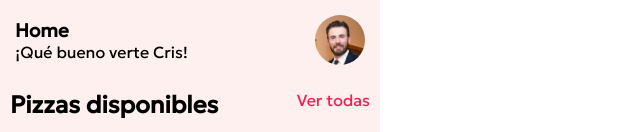
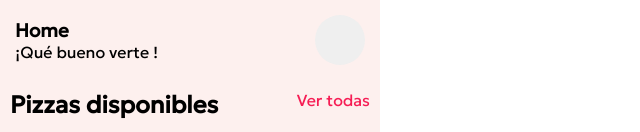
Before and after one commit to LizethYomairaMontoyaGarcia/Work2_Sprint3_web_Pizzas, a React (Create React App) app: page /homeInfo in a window 1280 px wide. Shown: the top 132 px of the page, without its empty margins (0-640 px from the left). Built offline with nearby package versions, Linux system fonts and the light colour scheme; no server answers; a web font is replaced by a local one.

Commit message:
Añadiendo los datos de usuario

```diff
--- a/src/layout/LayoutHomeUp.jsx
+++ b/src/layout/LayoutHomeUp.jsx
@@ -1,7 +1,10 @@
-import React from 'react';
+import React, { useContext } from 'react';
 import './layoutStyle.scss';
+import { PizzaContext } from "../useContex/PizzaContext";
 
 const LayoutHomeUp = () => {
+
+    const { userName } = useContext(PizzaContext);
 
     return (
         <>
@@ -9,13 +12,15 @@ const LayoutHomeUp = () => {
                 <section className="section__usuarioIngresado">
                     <div className="section__contenidoUsuario">
                         <h1>Home</h1>
-                       ¡Qué bueno verte Cris!
+                       ¡Qué bueno verte {userName}!
                     </div>
-                    <button className="section__imageUsuario"></button>
+                    <button className="section__imageUsuario">
+                        <img src="" alt="" />
+                    </button>
                 </section>
             </section>
         </>
     );
 };
 
-export default LayoutHomeUp;
+export default LayoutHomeUp;
--- a/src/layout/layoutStyle.scss
+++ b/src/layout/layoutStyle.scss
@@ -20,7 +20,6 @@
     }
 
     &__imageUsuario {
-        background-image: url(../assets/cris.jpg);
         width: 50px;
         height: 50px;
         background-size: cover;
```
